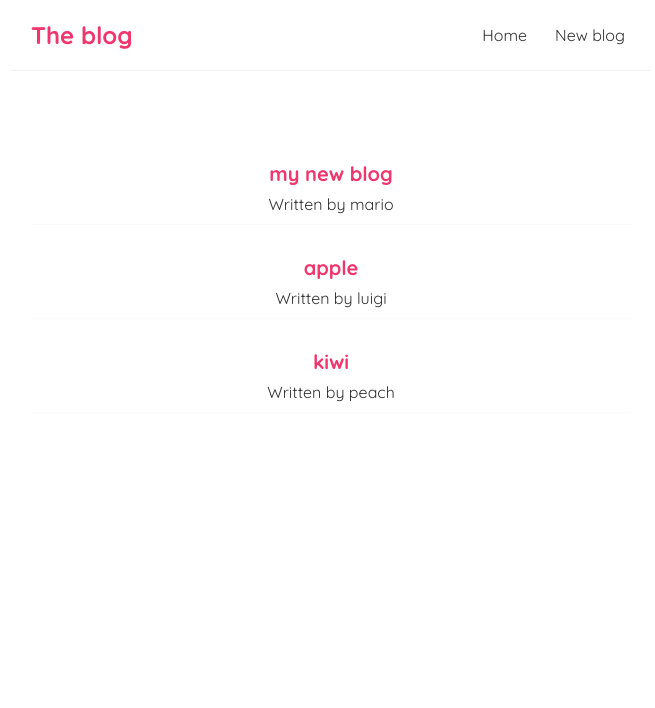
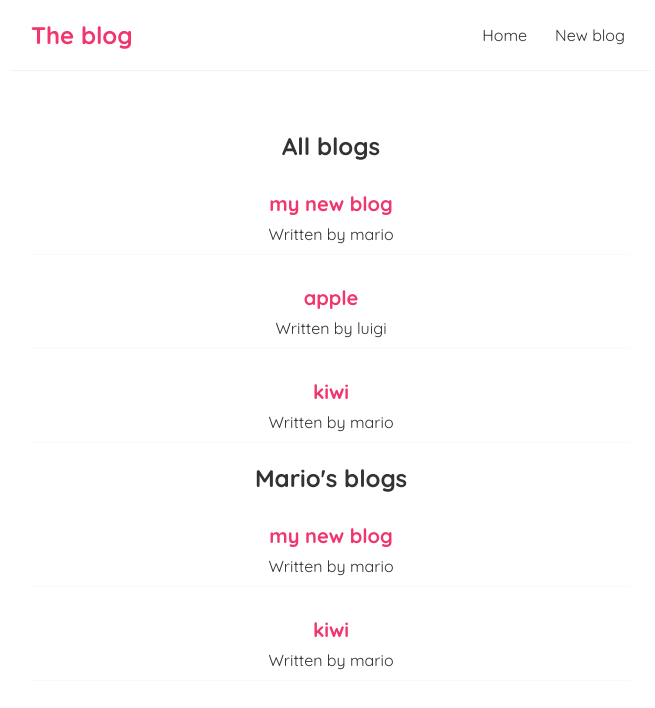
Before and after one commit to solenedel/blog, a React (Create React App) app: page / in a window 1280 px wide. Shown: the top 708 px of the page, without its empty margins (309-964 px from the left). Built offline with nearby package versions, Linux system fonts and the light colour scheme.

Commit message:
work on blog

```diff
--- /dev/null
+++ b/src/components/BlogList.js
@@ -0,0 +1,19 @@
+import React from 'react';
+
+const BlogList = ({ blogs, title }) => {
+
+
+  return (
+    <div className="blog-list">
+      <h2>{title}</h2>
+      {blogs.map((blog) => (
+        <div className="blog-preview" key={blog.id}>
+           <h2>{ blog.title }</h2>
+           <p>Written by { blog.author }</p>
+        </div>
+      ))}
+    </div>
+   );
+}
+
+export default BlogList;
--- a/src/components/Home.js
+++ b/src/components/Home.js
@@ -1,24 +1,20 @@
 import React, { useState } from "react";
+import BlogList from "./BlogList";
 
 const Home = () => {
 
   const [blogs, setBlogs] = useState([
     { title: 'my new blog', body: 'lorem ipsum', author: 'mario', id: 1 },
     { title: 'apple', body: 'banana', author: 'luigi', id: 2 },
-    { title: 'kiwi', body: 'pear', author: 'peach', id: 3 }
+    { title: 'kiwi', body: 'pear', author: 'mario', id: 3 }
   ]);
 
 
 
   return (
     <div className="home">
-      {blogs.map((blog) => (
-        <div className="blog-preview" key={blog.id}>
-           <h2>{ blog.title }</h2>
-           <p>Written by { blog.author }</p>
-        </div>
-      ))}
-
+      <BlogList blogs={blogs} title="All blogs" />
+      <BlogList blogs={blogs.filter((blog) => blog.author === 'mario')} title="Mario's blogs" />
     </div>
    );
 }
```
